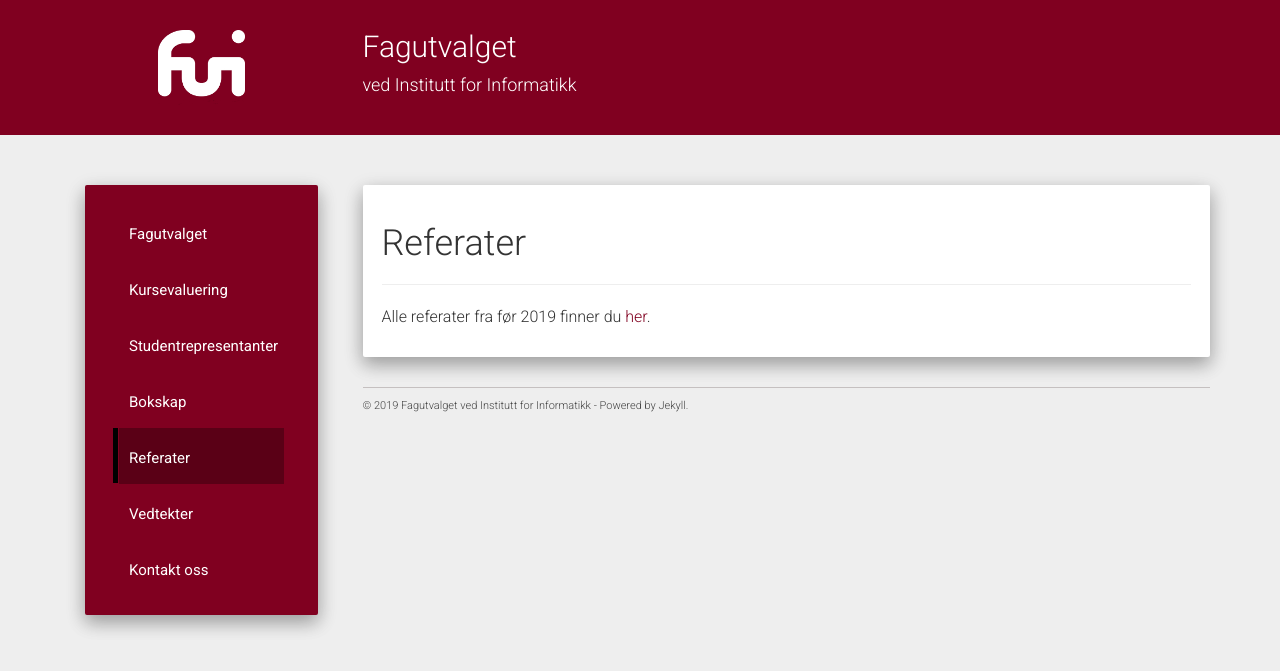
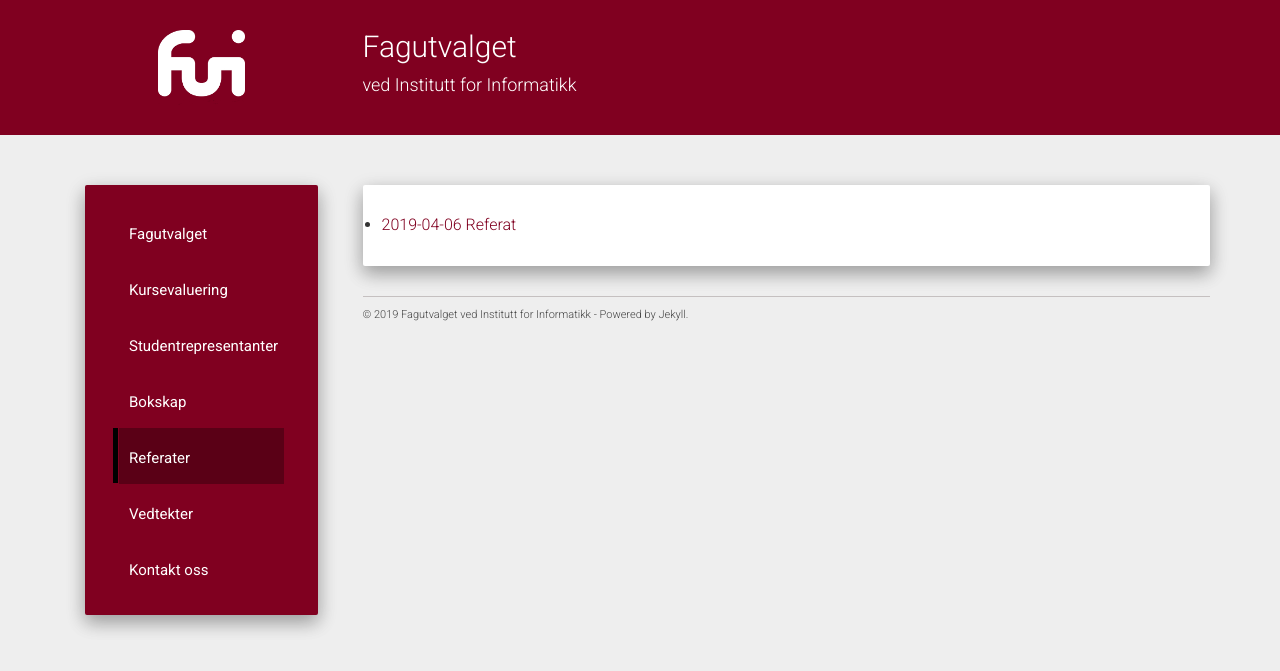
Before and after one commit to fui/fui.github.io, a Jekyll site: the page built from pages/referater.html, in a window 1280 px wide. Shown: the top 671 px of the page. Built offline with Jekyll 4.4.1, drawn with Linux system fonts in a browser that asks for light colours; nearby versions of some CDN libraries.

Commit message:
Lagt til dårlig referatlisting

```diff
--- a/_config.yml
+++ b/_config.yml
@@ -42,7 +42,7 @@ collections:
     permalink: /:collection/:path/
   referater:
     output: true
-    permalink: /referater/:path/
+    permalink: /:collection/:path/
 
 paginate: 5
 
--- /dev/null
+++ b/pages/referater.html
@@ -0,0 +1,32 @@
+---
+title: Referater
+layout: page
+title: Referater
+permalink: /referater/
+---
+
+{% unless site.referater == empty %}
+    <div class="row">
+        <div class="medium-6 columns">
+            {% assign sortedPosts = site.posts | sort: 'title' | reverse %}
+            {% for post in sortedPosts limit:1 %}
+                {% if post.subheadline %}<p class="subheadline">{{ post.subheadline }}</p>{% endif %}
+                <h2><a href="{{ site.url }}{{ site.baseurl }}{{ post.url }}">{{ post.title }}</a></h2>
+                <p>
+                    {% if post.meta_description %}{{ post.meta_description | strip_html | escape }}{% else post.teaser %}{{ post.teaser | strip_html | escape }}{% endif %}
+                    <a href="{{ site.url }}{{ site.baseurl }}{{ post.url }}" title="Read {{ post.title | escape_once }}"><strong>{{ site.data.language.read_more }}</strong></a>
+                </p>
+            {% endfor %}
+        </div>
+
+
+        <div class="medium-6 columns">
+            <p><strong>{{ site.data.language.more_articles }}</strong></p>
+            <ul class="side-nav">
+            {% for post in site.referater limit:include.entries offset:include.offset %}
+              <li><a href="{{ site.url }}{{ post.url }}">{{ post.title }}</strong></a></li>
+            {% endfor %}
+            </ul>
+        </div>
+    </div>
+{% endunless %}
--- a/pages/referater.md
+++ /dev/null
@@ -1,12 +0,0 @@
----
-layout: page
-title: Referater
-permalink: /referater/
-modeline: " vim: set spl=nb: "
----
-
-# Referater
-
----
-
-Alle referater fra før 2019 finner du [her](http://fui.ifi.uio.no/referater/).
```
Also changed, not shown: _referater/2019-04-04.md (renamed from _referater/2019/2019-04-04.md).
